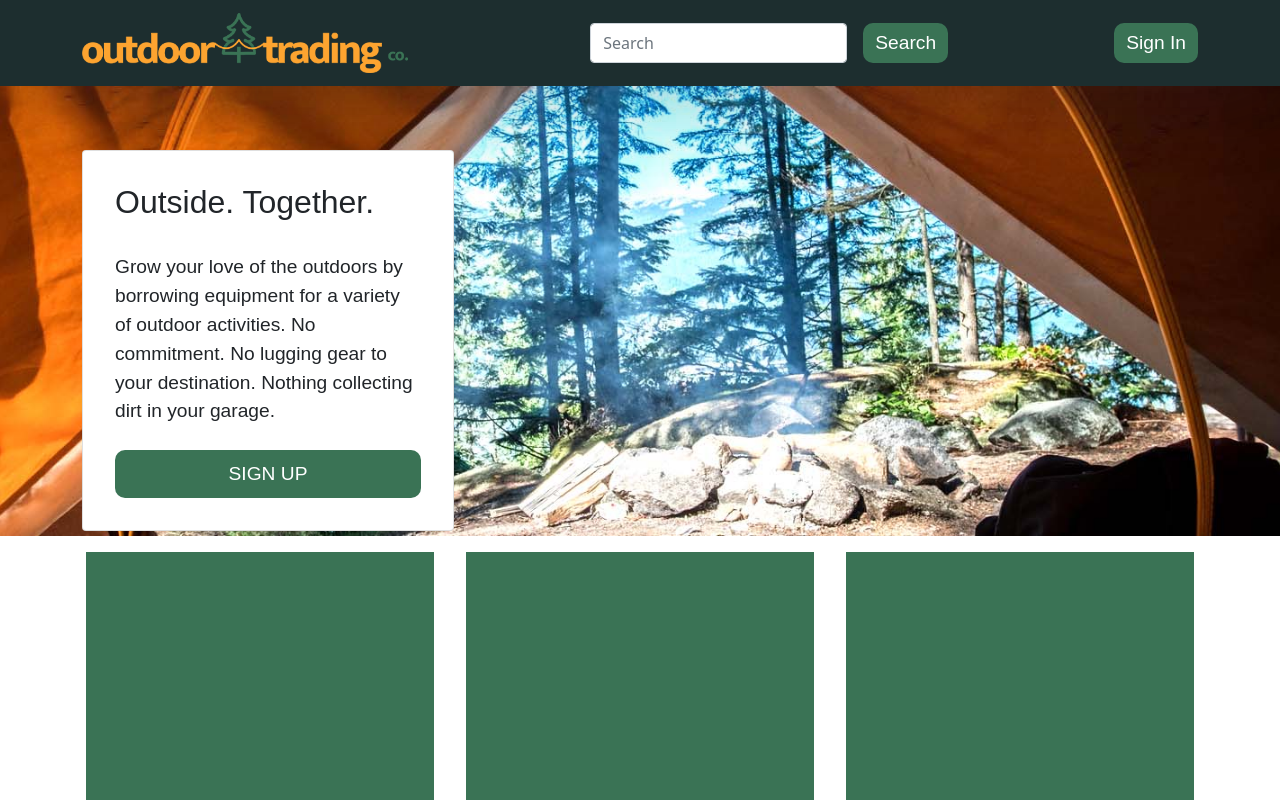
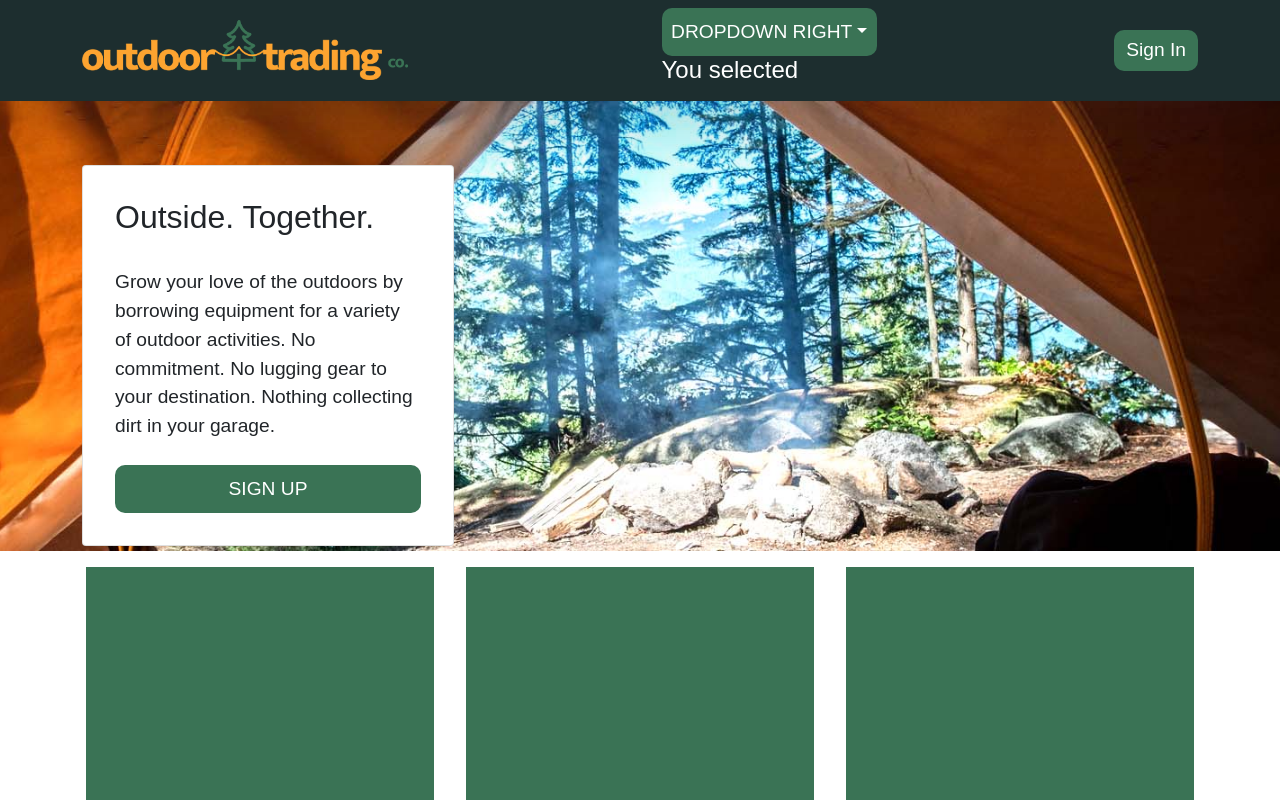
Before and after one commit to NeedaMehmud/outdoor-trading-co, a React (Create React App) app in the folder client/: page / in a window 1280 px wide. Shown: the top 800 px of the page. Built offline with nearby package versions, Linux system fonts and the light colour scheme; a web font is replaced by a local one.

Commit message:
added dropdown menu to nav

```diff
--- a/client/src/components/DropdownMenu.js
+++ b/client/src/components/DropdownMenu.js
@@ -5,7 +5,7 @@ import Dropdown from 'react-bootstrap/Dropdown'
 
 
 
-function App() {
+function DropdownMenu() {
     const [value, setValue] = useState('');
     const handleSelect = (e) => {
         console.log(e);
@@ -32,4 +32,4 @@ function App() {
 }
 
 
-export default App;
+export default DropdownMenu;
--- a/client/src/components/Nav.js
+++ b/client/src/components/Nav.js
@@ -3,6 +3,7 @@ import "../style/Nav.css";
 import Navbar from "react-bootstrap/Navbar";
 import logo from "../assets/images/logo.png";
 import Login from "../components/Login";
+import DropdownMenu from "../components/DropdownMenu"
 
 class Nav extends React.Component {
   constructor() {
@@ -30,15 +31,8 @@ class Nav extends React.Component {
             <img src={logo} alt="Logo" />
           </a>
           <form class="d-flex">
-            <input
-              className="form-control me-3"
-              type="search"
-              placeholder="Search"
-              aria-label="Search"
-            />
-            <button className="btn btn-secondary" type="submit">
-              Search
-          </button>
+            {<DropdownMenu />}
+
           </form>
           <div class="d-grid gap-2 d-md-flex justify-content-sm-end">
             {this.state.clicked ? <Login /> : <button onClick={this.handleClick} type="submit" className="btn btn-secondary" data-toggle="modal">Sign In</button>}
```
